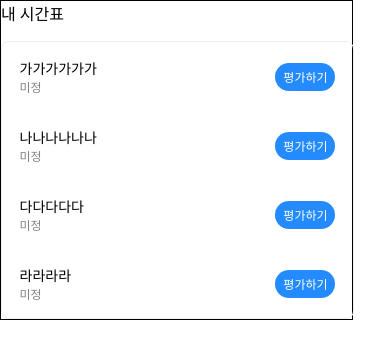
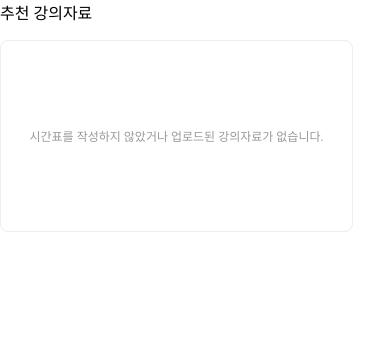
Before and after one commit to HAEROOL/HangangMainPage, a React (Create React App) app: page /timetable in a window 390 px wide. Shown: the top 358 px of the page. Built offline with nearby package versions, Linux system fonts and the light colour scheme; the HTML template or start-up script is replaced by a standard one; a web font is replaced by a local one.

Commit message:
fix : Change width of LectureMaterialWrapper
Change width of LectureMaterialWrapper 522px to 90% to make responsive web

```diff
--- a/src/component/MainMenues/MainPageMeues.js
+++ b/src/component/MainMenues/MainPageMeues.js
@@ -8,7 +8,8 @@ function MainPageMenu(){
     return(
         <MainPageMenuWrapper>
             {/* <LectureRanking/> */}
-            <TimeTable/>
+            {/* <TimeTable/> */}
+            <RecommendationLectureMaterial/>
         </MainPageMenuWrapper>
     )
 }
--- a/src/component/MainMenues/RecommendationLecutreMaterial/RecommendationLectureMaterialStyle.js
+++ b/src/component/MainMenues/RecommendationLecutreMaterial/RecommendationLectureMaterialStyle.js
@@ -2,15 +2,15 @@ import styled from 'styled-components'
 export const LectureMaterialWrapper = styled.div`
     width : 660px;
     @media screen and (max-width:574px){
-        width : 522px;
-        height : 254px;
-        margin-left : 26px;
+        width : 90%;
+        height : 232px;
     }
 `
 export const LectureMaterial = styled.div`
     display : flex;
     justify-content : center;
     align-items : center;
+    text-align : center;
     color : #828282;
     height : 190px;
     width : 655px;
@@ -18,9 +18,8 @@ export const LectureMaterial = styled.div`
     border-radius : 8px;
     font-size : 12px;
     @media screen and (max-width:574px){
-        width : 522px;
-        height : 200px;
-        font-size : 20px;
+        width : 100%;
+        font-size : 12px;
         color : #999999;
     }
 `
```
